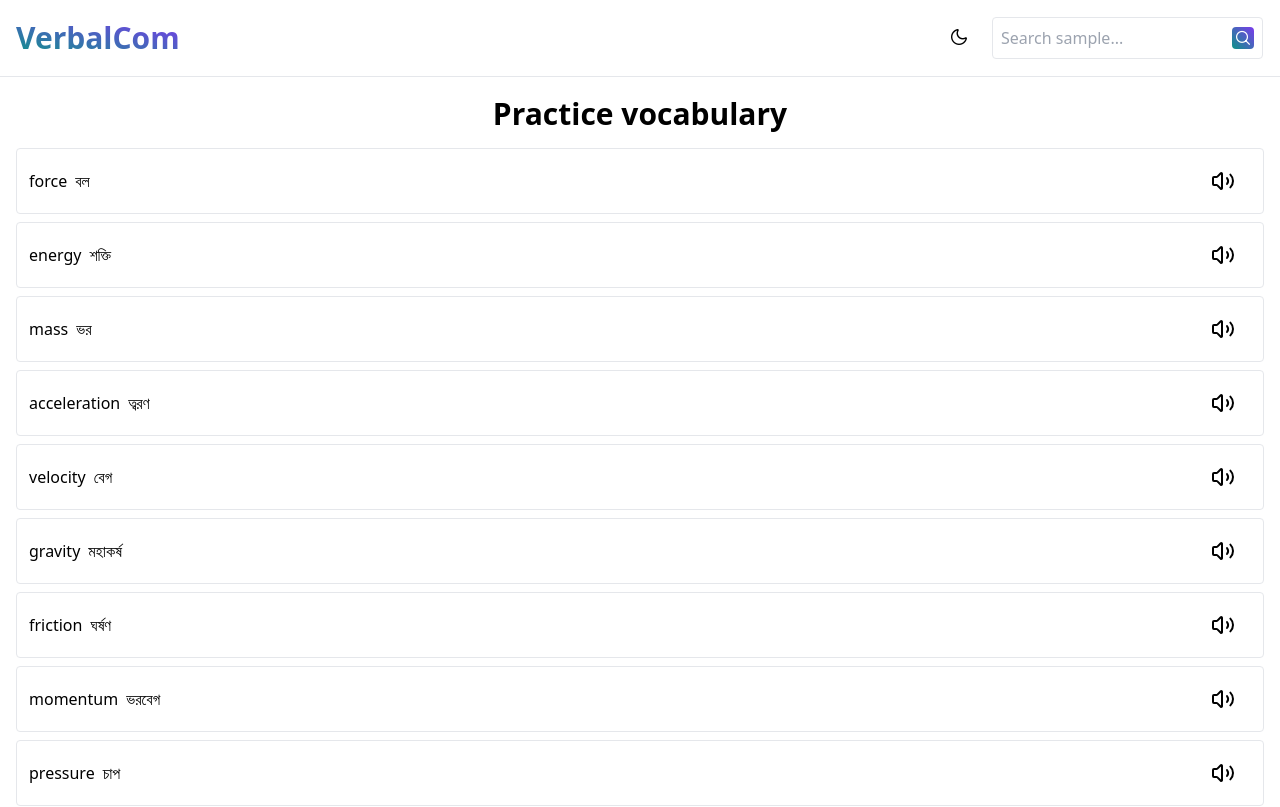
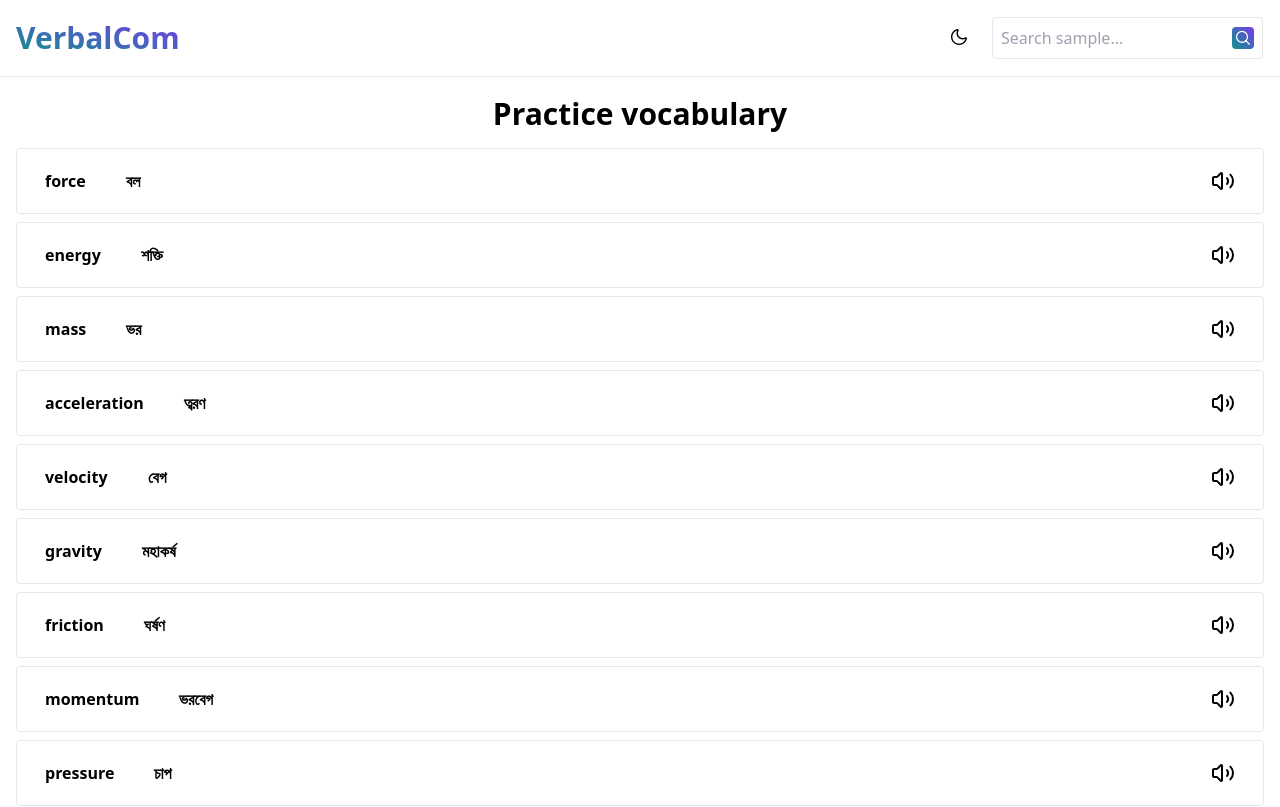
Before and after one commit to ashsajal1/verbalcom, a Vue app: page /vocabulary in a window 1280 px wide. Shown: the top 807 px of the page. Built offline with nearby package versions, Linux system fonts and the light colour scheme.

Commit message:
feat: convert word to btn

```diff
--- a/src/pages/Vocabulary.vue
+++ b/src/pages/Vocabulary.vue
@@ -18,6 +18,16 @@ const playWord = (word: string) => {
 
     speak()
 }
+const playWordWithoutAlert = (word: string) => {
+    const {
+        isSupported,
+        speak,
+    } = useSpeechSynthesis(word)
+
+    speak()
+}
+
+
 </script>
 
 <template>
@@ -27,8 +37,12 @@ const playWord = (word: string) => {
         <div class="flex items-center justify-between p-3 gap-2 rounded border" v-for="(item, index) in vocabulary"
             :key="index">
             <div class="flex items-center gap-2">
-                <div>{{ item.en }}</div>
-                <div>{{ item.bn }}</div>
+                <Button @click="playWordWithoutAlert(`${item.en}`)" variant="ghost">
+                    <div>{{ item.en }}</div>
+                </Button>
+                <Button @click="playWordWithoutAlert(`${item.bn}`)" variant="ghost">
+                    <div>{{ item.bn }}</div>
+                </Button>
             </div>
             <div>
                 <Button @click="playWord(`${item.en} ${item.bn}`)" variant="ghost">
```
